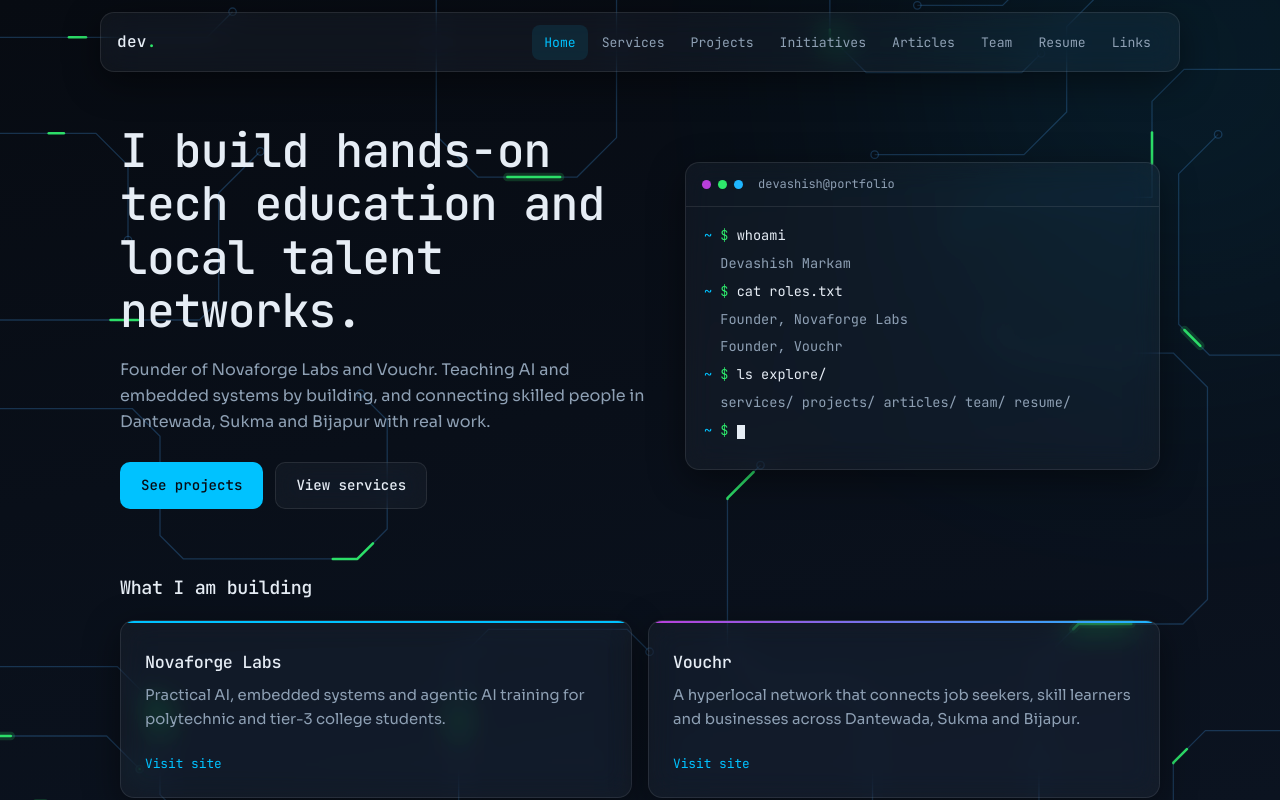
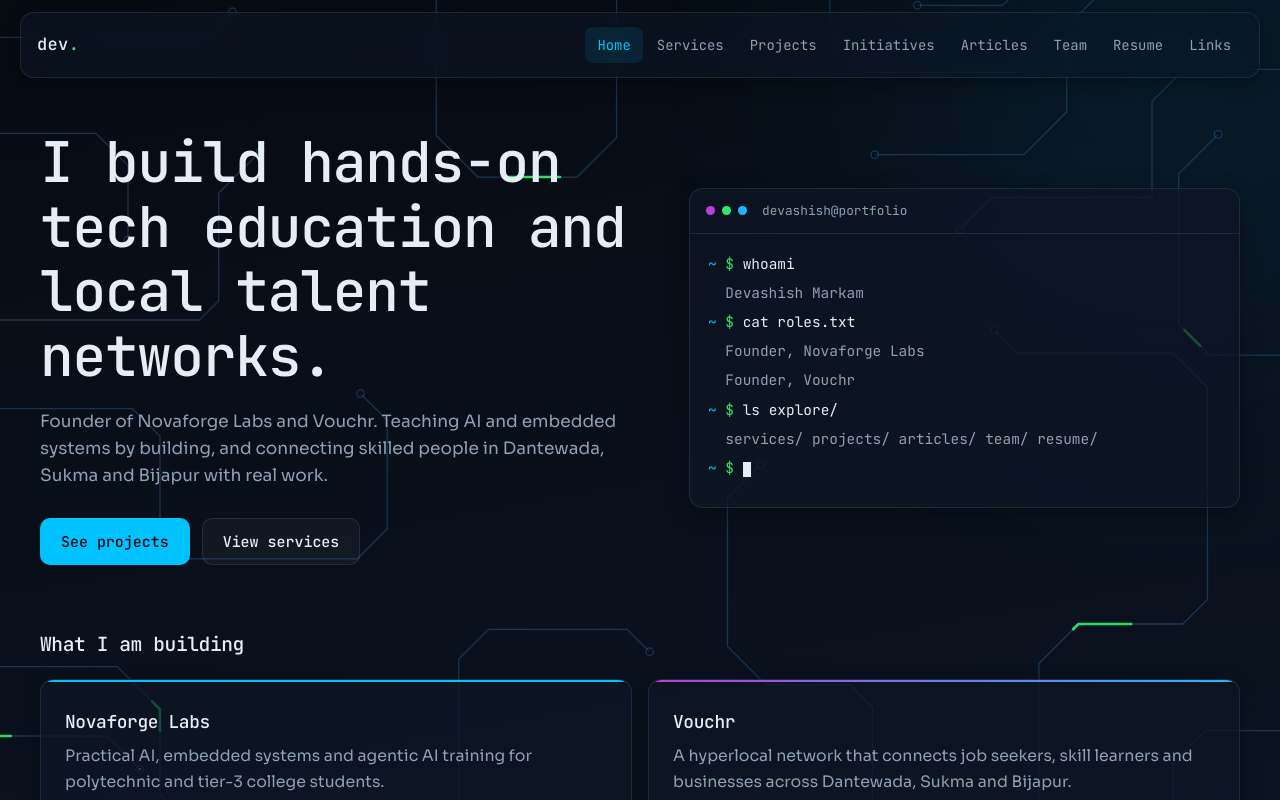
Before and after one commit to dex3418/portfolio, a React (Vite) app: page / in a window 1280 px wide. Shown: the top 800 px of the page. Built offline with nearby package versions, Linux system fonts and the light colour scheme.

Commit message:
performance and desktop sizing

```diff
--- a/src/components/layout/CircuitSet.jsx
+++ b/src/components/layout/CircuitSet.jsx
@@ -1,5 +1,5 @@
-// One set of loose circuit traces plus a travelling pulse of green "current" on each.
-// Speeds are mixed: a third fast, a third medium, a third slow.
+// One set of loose circuit traces. About half of them carry a green "current" pulse.
+// Speeds are mixed: fast, medium and slow.
 function speed(i) {
   if (i % 3 === 0) return (2 + ((i * 0.37) % 1.4)).toFixed(1)
   if (i % 3 === 1) return (5 + ((i * 0.9) % 2.5)).toFixed(1)
@@ -16,15 +16,17 @@
         {nodes.map(([x, y], i) => <circle key={i} cx={x} cy={y} r="3.5" />)}
       </g>
       <g fill="none" strokeLinecap="round" strokeLinejoin="round">
-        {traces.map((d, i) => {
-          const timing = { animationDuration: `${speed(i)}s`, animationDelay: `-${(i * 2.3) % 7}s`, stroke: "var(--vouchr-green)" }
-          return (
-            <g key={i}>
-              {i % 2 === 0 && <path d={d} pathLength="100" className="bg__pulse bg__pulse--halo" style={timing} />}
-              <path d={d} pathLength="100" className="bg__pulse bg__pulse--core" style={timing} />
-            </g>
-          )
-        })}
+        {traces.map((d, i) =>
+          i % 2 === 0 ? (
+            <path
+              key={i}
+              d={d}
+              pathLength="100"
+              className="bg__pulse"
+              style={{ animationDuration: `${speed(i)}s`, animationDelay: `-${(i * 2.3) % 7}s`, stroke: "var(--vouchr-green)" }}
+            />
+          ) : null
+        )}
       </g>
     </svg>
   )
--- a/src/components/layout/Navbar.jsx
+++ b/src/components/layout/Navbar.jsx
@@ -16,7 +16,7 @@
 export default function Navbar() {
   const [open, setOpen] = useState(false)
   return (
-    <nav className="nav glass" aria-label="Main">
+    <nav className="nav glass glass--blur" aria-label="Main">
       <NavLink to="/" className="nav__brand" onClick={() => setOpen(false)}>
         dev<span>.</span>
       </NavLink>
--- a/src/styles/home.css
+++ b/src/styles/home.css
@@ -2,12 +2,12 @@
 .btn { display: inline-block; padding: 11px 20px; border-radius: var(--radius-sm); font-family: var(--mono); font-weight: 500; font-size: 0.88rem; border: 1px solid transparent; transition: background 0.2s, border-color 0.2s; }
 .btn--primary { background: var(--cyan); color: var(--bg-deep); }
 .btn--primary:hover { background: #4dd6ff; }
-.btn--ghost { background: var(--glass); border-color: var(--glass-border); backdrop-filter: var(--glass-blur); -webkit-backdrop-filter: var(--glass-blur); }
+.btn--ghost { background: var(--glass); border-color: var(--glass-border); }
 .btn--ghost:hover { border-color: var(--cyan); }
 
 /* Hero */
 .hero { display: grid; grid-template-columns: 1.05fr 0.95fr; gap: 40px; align-items: center; padding: 16px 0 64px; }
-.hero__title { font-size: clamp(1.7rem, 4.6vw, 2.9rem); line-height: 1.15; margin: 0 0 20px; max-width: 20ch; }
+.hero__title { font-size: clamp(1.7rem, 4.6vw, 3.3rem); line-height: 1.15; margin: 0 0 20px; max-width: 20ch; }
 .hero__lead { color: var(--text-dim); max-width: 54ch; font-size: 1rem; margin: 0; }
 .hero__actions { display: flex; flex-wrap: wrap; gap: 12px; margin-top: 28px; }
 
--- a/src/styles/layout.css
+++ b/src/styles/layout.css
@@ -9,10 +9,8 @@
 }
 .bg__base { opacity: 0.32; }
 
-/* Current: a short bright dash that runs along each trace, with a soft halo */
-.bg__pulse { stroke-dasharray: 7 93; animation: current linear infinite; }
-.bg__pulse--core { stroke-width: 2.4; opacity: 0.95; }
-.bg__pulse--halo { stroke-width: 8; opacity: 0.18; }
+/* Current: a short bright dash that runs along some traces */
+.bg__pulse { stroke-dasharray: 7 93; stroke-width: 2.4; opacity: 0.95; animation: current linear infinite; }
 @keyframes current { from { stroke-dashoffset: 0; } to { stroke-dashoffset: -100; } }
 @media (prefers-reduced-motion: reduce) { .bg__pulse { display: none; } }
 
--- a/src/styles/pages.css
+++ b/src/styles/pages.css
@@ -1,4 +1,5 @@
 .grid { display: grid; grid-template-columns: repeat(auto-fill, minmax(280px, 1fr)); gap: 18px; }
+@media (min-width: 1200px) { .grid { grid-template-columns: repeat(auto-fill, minmax(320px, 1fr)); gap: 22px; } }
 
 /* Shared card parts */
 .card { display: block; padding: 22px; }
--- a/src/styles/theme.css
+++ b/src/styles/theme.css
@@ -48,10 +48,24 @@
 }
 
 .glass {
-  background: var(--glass);
+  background: rgba(14, 22, 36, 0.72);
   border: 1px solid var(--glass-border);
   border-radius: var(--radius);
-  backdrop-filter: var(--glass-blur);
-  -webkit-backdrop-filter: var(--glass-blur);
-  box-shadow: var(--shadow);
+  box-shadow: 0 6px 20px rgba(0, 0, 0, 0.35);
 }
+/* Real frosted blur only on the nav. Blur is expensive when animation runs behind it. */
+.glass--blur {
+  background: rgba(14, 22, 36, 0.55);
+  backdrop-filter: blur(10px) saturate(130%);
+  -webkit-backdrop-filter: blur(10px) saturate(130%);
+}
+
+/* Larger screens: wider layout and slightly larger type. Phones are unchanged. */
+@media (min-width: 1200px) {
+  :root { --max: 1240px; --nav-h: 66px; }
+  html { font-size: 17px; }
+}
+@media (min-width: 1600px) {
+  :root { --max: 1440px; --nav-h: 72px; }
+  html { font-size: 18.5px; }
+}
--- a/src/styles/ui.css
+++ b/src/styles/ui.css
@@ -1,6 +1,6 @@
 /* Shared UI: page headers, states, chips */
 .page-header { margin-bottom: 32px; }
-.page-header__title { font-size: clamp(1.6rem, 4.2vw, 2.3rem); margin: 0 0 8px; }
+.page-header__title { font-size: clamp(1.6rem, 4.2vw, 2.6rem); margin: 0 0 8px; }
 .page-header__text { color: var(--text-dim); margin: 0; max-width: 56ch; }
 .state { padding: 24px; color: var(--text-dim); margin: 0; }
 .chip { display: inline-flex; align-items: center; gap: 6px; font-family: var(--mono); font-size: 0.75rem; color: var(--text-dim); padding: 4px 10px; border: 1px solid var(--glass-border); border-radius: 999px; white-space: nowrap; }
```
